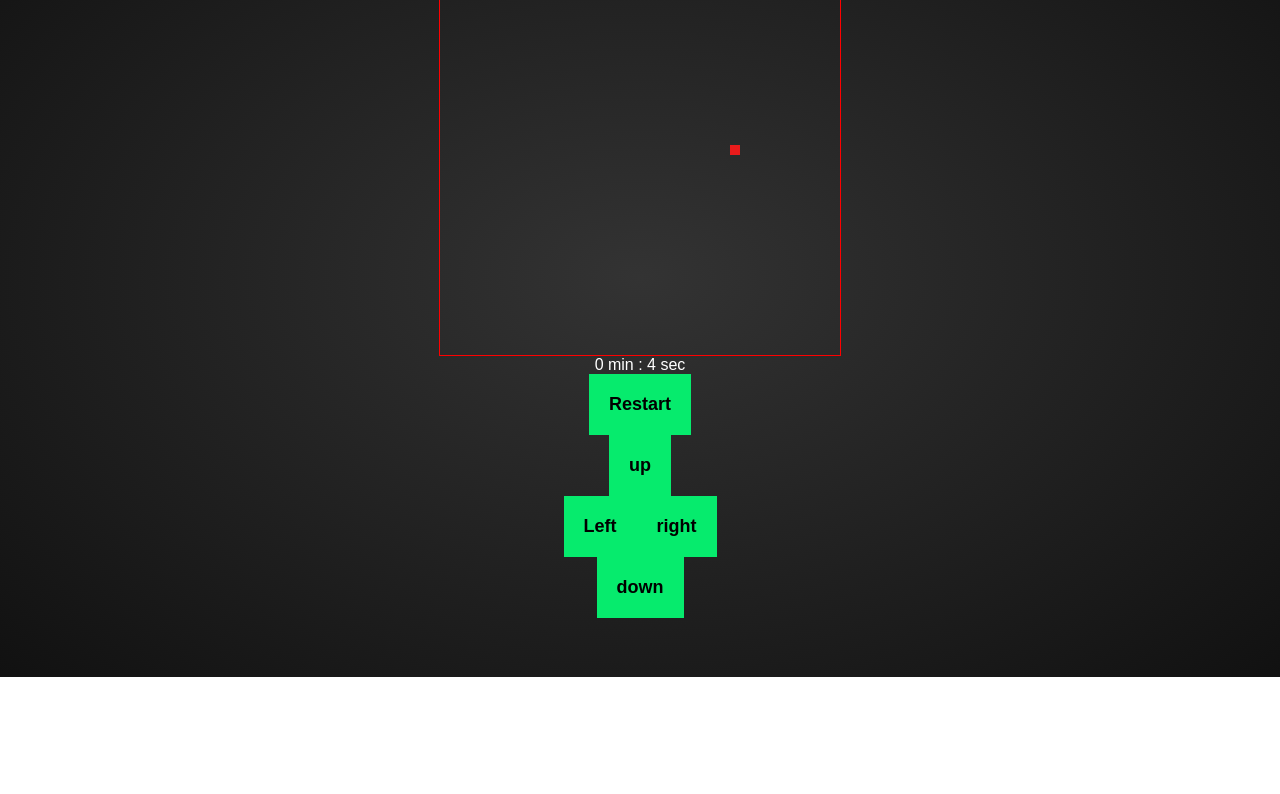
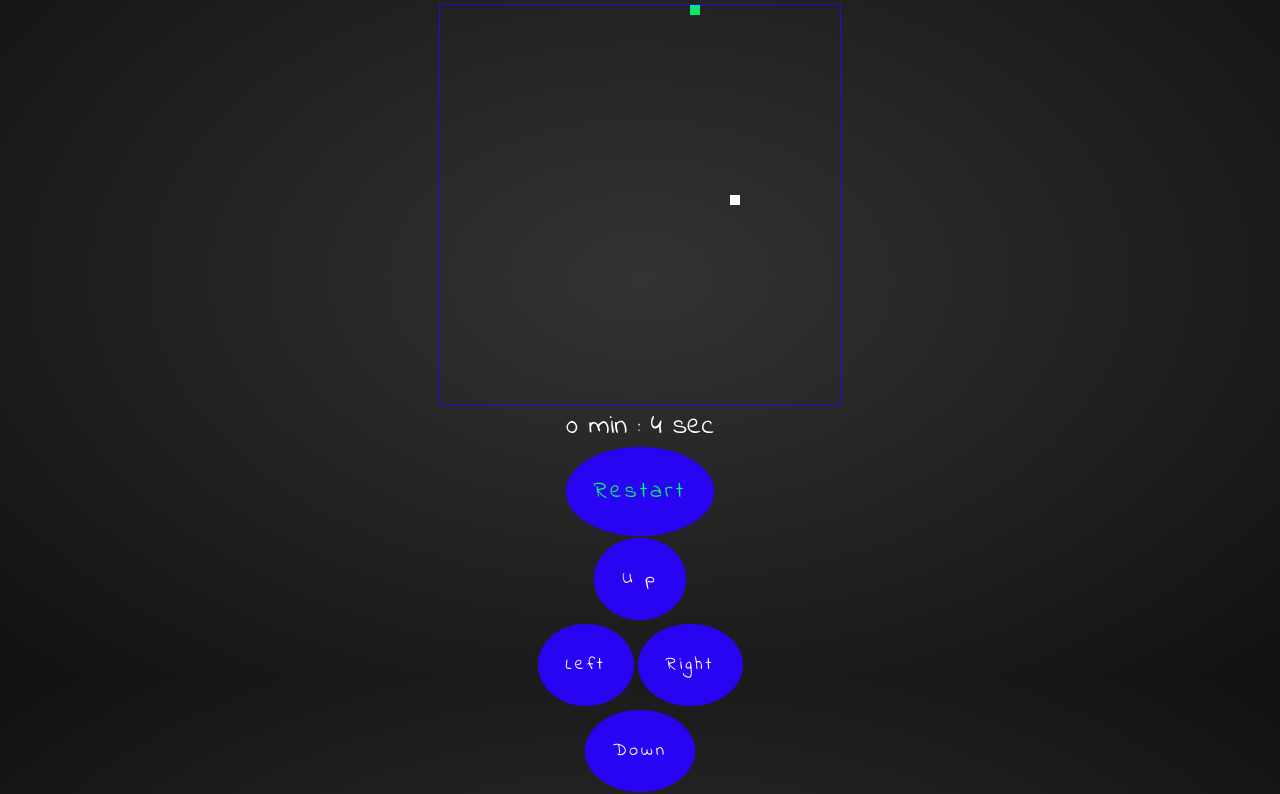
Before and after one commit to Elham-Ahmadzadeh/Snake-Game, a plain HTML site: page index.html in a window 1280 px wide. Shown: the part 123-917 px from the top of the page. Before the commit the page ends 800 px from the top, so only its background shows below. Drawn offline with Linux system fonts and the light colour scheme.

Commit message:
fixed the css elements

```diff
--- a/index.html
+++ b/index.html
@@ -6,6 +6,7 @@
   <meta name="viewport" content="width=device-width, initial-scale=1.0">
   <link rel="stylesheet" href="style/style.css">
   <title>Snake Game</title>
+  <link rel="stylesheet" href="https://fonts.googleapis.com/css?family=Indie+Flower" rel="stylesheet">
 
 </head>
 
@@ -13,7 +14,6 @@
 
   <header class="gameTitle">
     <h1 game-title> Snake Game</h1>
-
   </header>
   <span id="score"> </span>
 <section class="designCanvas">
@@ -24,23 +24,20 @@
    <span id="time"></span>
 
 
-
-
-
-   <button id="play">Restart</button>
+   <button id="play"> Restart </button>
 
 
    <!-- controls -->
 
   <section class="controls1">
-    <button id="up">up </button>
+    <button id="up"> U p </button>
   </section>
     <section class="controls2">
-    <button id="left">Left</button>
-    <button id="right">right </button>
+    <button id="left"> Left </button>
+    <button id="right">Right </button>
   </section>
   <section class="controls3">
-   <button id="down">down </button>
+   <button id="down"> Down </button>
   </section>
 
 <!-- script tags -->
--- a/js/jsFunction/fruit.js
+++ b/js/jsFunction/fruit.js
@@ -10,7 +10,7 @@ function fruit() {
     }
 
     this.draw = function() {
-        ctx.fillStyle = '#ea1b1b';
+        ctx.fillStyle = 'white';
         ctx.fillRect (this.x, this.y, scale, scale)
 
     }
--- a/js/jsFunction/snake.js
+++ b/js/jsFunction/snake.js
@@ -13,7 +13,7 @@ let snakeDraw = function () {
 
 
     this.draw = function () {
-        ctx.fillStyle = 'lightgreen';
+        ctx.fillStyle = '#06eb6d';
 
 
         //****************** ***********************/
--- a/style/style.css
+++ b/style/style.css
@@ -17,11 +17,9 @@ html {
 body {
 
     background: radial-gradient(#333, #111);
-    background-position: center center;
-    background-repeat: no-repeat;
-    background-size: cover;
-    color: #fff;
-    font: 100% sans-serif;
+    font-family: 'indie Flower', cursive;
+    font-size: 28px;
+    color: white;
 }
 
 .designCanvas,
@@ -37,23 +35,18 @@ body {
     justify-content: center;
     align-items: center;
 
+
 }
+
 .gameTitle {
 
     margin: 20px;
 }
-/*  {
-    width: 65px;
-    height: 60px;
-    line-height: 60px;
-
-} */
-
 
 #canvas {
     /* this width makes the canvas responsive */
    /*  width: 80vmin; */
-    border: solid 1px red;
+    border: solid 1px  rgb(40, 6, 230);
 }
 
 
@@ -62,19 +55,28 @@ body {
 #up,
 #right,
 #down  {
-    margin: 20 auto;
-    padding: 20px 20px;
-    font-weight: bold;
+    margin: 2px;
+    font-family: 'indie Flower', cursive;
+    padding: 28px 28px;
+    border: none;
+    border-radius: 50%;
     font-size: large;
-    border: none;
-    background: #06eb6d;
+    color: white;
+    background: rgb(41, 6, 243);
+   letter-spacing: 3px;
+   font-size: large;
+    box-shadow: 0 5px 50px 0 rgb(40, 4, 240) inset;
+
 }
 #play {
     margin: 0 auto;
 }
-
-{
-   display: flex;
-   justify-content: right;
-   align-items: flex-end;
+h1,
+#play {
+    color:  #09f071;
+    text-shadow: #09f071;
+    font-size: 23px;
 }
+h1 {
+    font-size: 60px;
+}
```
